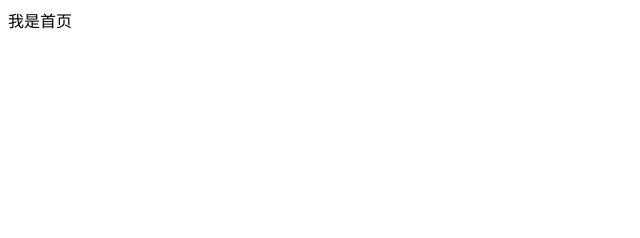
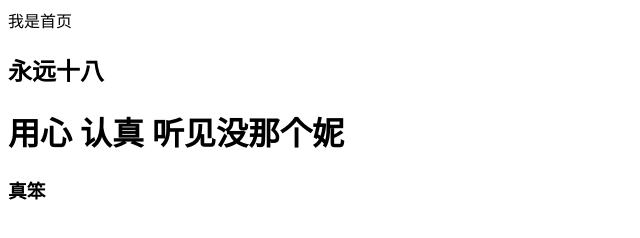
Before and after one commit to 1024yuan/jiuwa, a plain HTML site: page index.html in a window 1280 px wide. Shown: the whole page, without its empty margins (0-640 px from the left). Drawn offline with Linux system fonts and the light colour scheme.

Commit message:
能做事认认真真的吗 那个妮

```diff
--- a/index.html
+++ b/index.html
@@ -1 +1,4 @@
 我是首页
+<h2>永远十八</h2>
+<h1>用心  认真  听见没那个妮</h1>
+<h3>真笨</h3>
```
